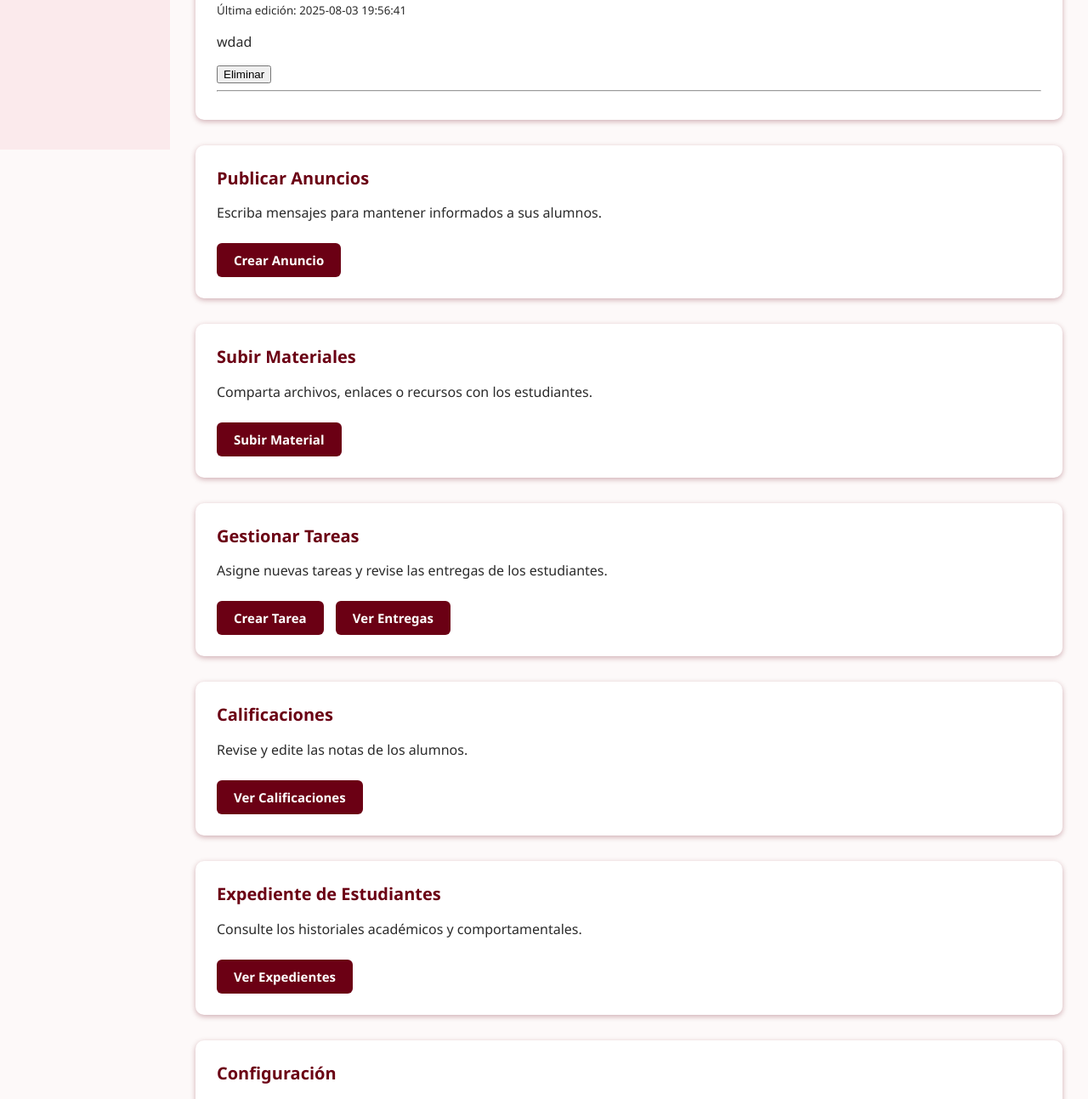
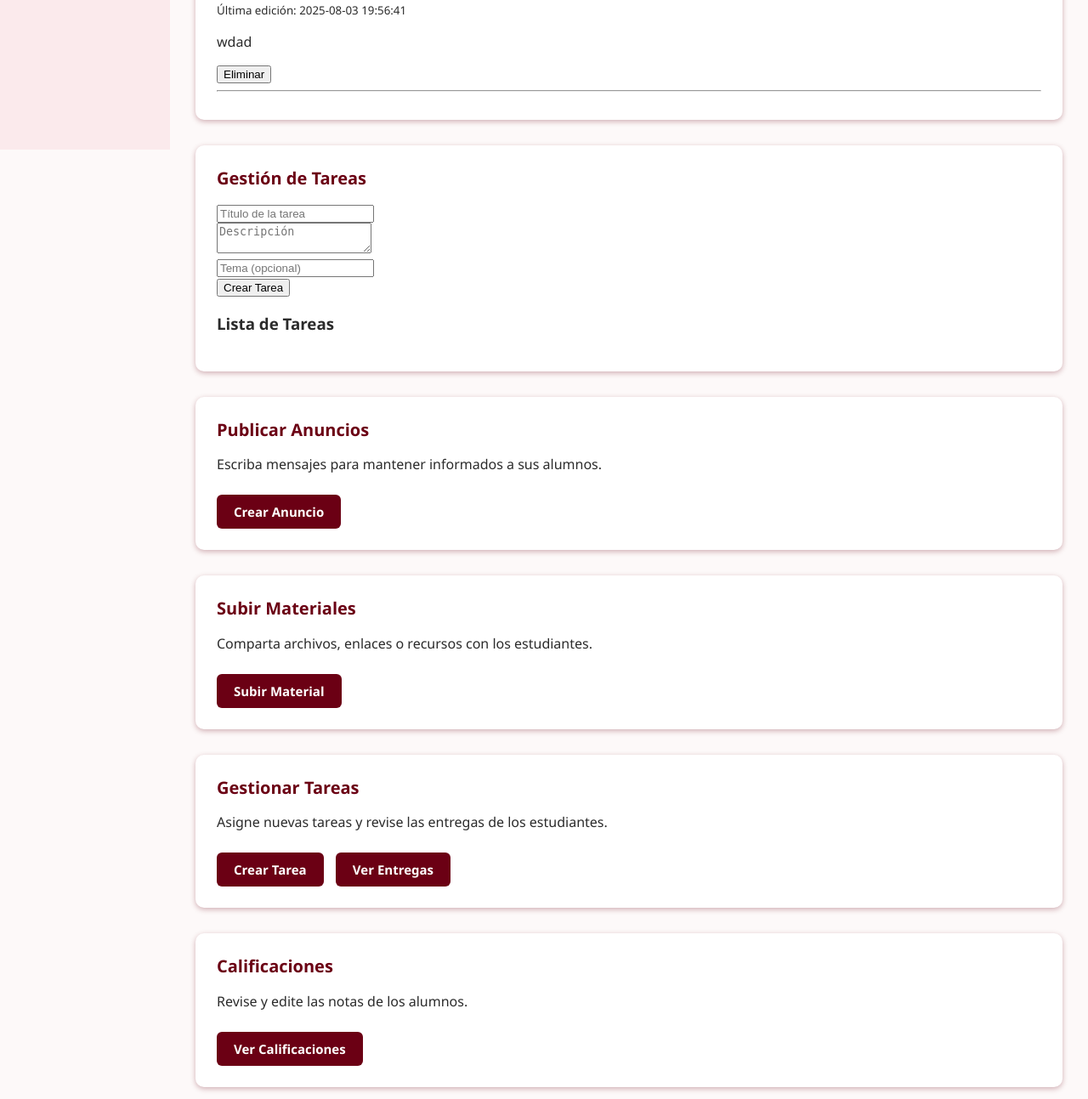
Before and after one commit to MatthewMontanoRevilla13/FMSDigital, a PHP site: page /ClaseDeProfesor.php?id_clase=4 in a window 1280 px wide. Shown: the part 644-1937 px from the top of the page at 85% size. Run offline with PHP 8.4, Linux system fonts and the light colour scheme; the visitor is signed in with stand-in values (Sample User, id 1); data comes from the database, SQL or seed files in the repository; data that the repository does not hold is empty.

Commit message:
agregando seccion tarea

```diff
--- a/Maquetacion/Profesor/ClaseDeProfesor.php
+++ b/Maquetacion/Profesor/ClaseDeProfesor.php
@@ -99,6 +99,40 @@
       ?>
     </section>
 
+    <section class="section" id="tareas">
+  <h2>Gestión de Tareas</h2>
+
+  <!-- Crear tarea -->
+  <form action="crear_tarea.php" method="POST">
+      <input type="hidden" name="id_clase" value="<?php echo $_GET['id_clase']; ?>">
+      <input type="text" name="titulo" placeholder="Título de la tarea" required><br>
+      <textarea name="descripcion" placeholder="Descripción" required></textarea><br>
+      <input type="text" name="tema" placeholder="Tema (opcional)"><br>
+      <button type="submit">Crear Tarea</button>
+  </form>
+
+  <h3>Lista de Tareas</h3>
+  <?php
+  $id_clase = $_GET['id_clase'];
+  $tareas = mysqli_query($conexion, "SELECT * FROM Tarea WHERE Clase_id_clase=$id_clase");
+  while ($t = mysqli_fetch_assoc($tareas)) {
+      echo "<div class='tarea'>
+              <strong>{$t['titulo']}</strong><br>
+              <p>{$t['descripcion']}</p>
+              <form action='editar_tarea.php' method='POST' style='display:inline;'>
+                  <input type='hidden' name='id_tarea' value='{$t['id_tarea']}'>
+                  <button type='submit'>Editar</button>
+              </form>
+              <form action='eliminar_tarea.php' method='POST' style='display:inline;'>
+                  <input type='hidden' name='id_tarea' value='{$t['id_tarea']}'>
+                  <button type='submit'>Eliminar</button>
+              </form>
+              <a href='ver_entregas.php?id_tarea={$t['id_tarea']}'>Ver Entregas</a>
+            </div><hr>";
+  }
+  ?>
+</section>
+
     <!-- Anuncios del profesor a los alumnos -->
     <section class="section" id="anuncios">
       <h2>Publicar Anuncios</h2>
```
Also changed, not shown: Maquetacion/Estudiante/ClaseDeAlumno.php (+36 -14 lines).
